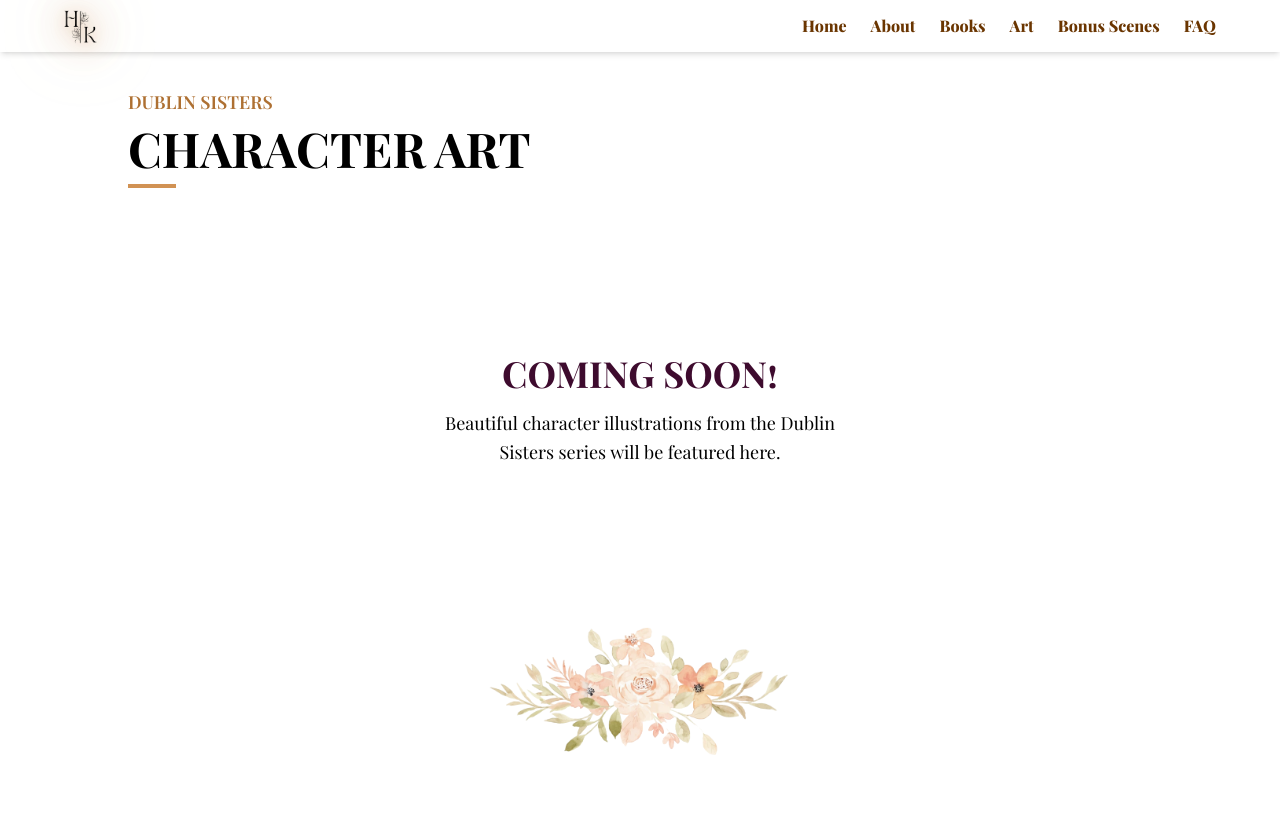
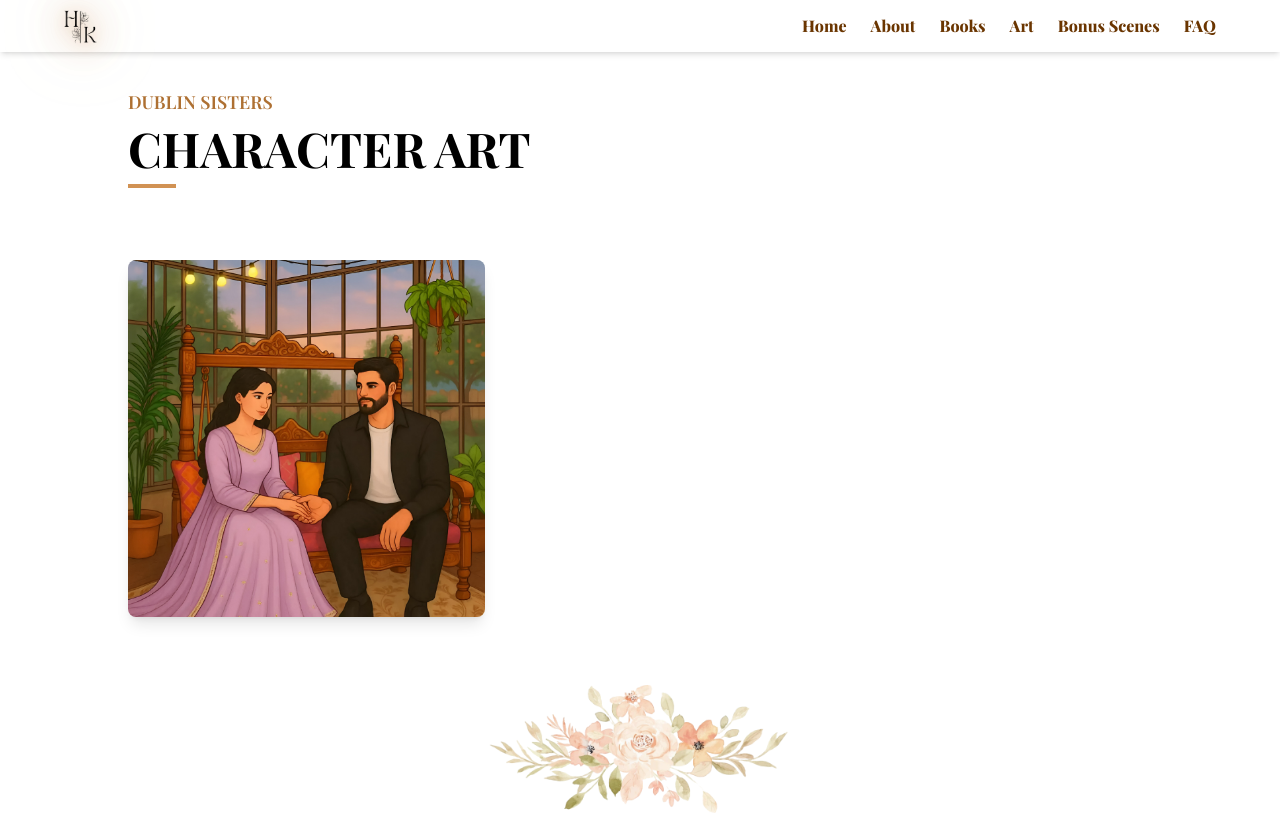
Before and after one commit to suhamirza/author-landing-page, a React (Vite) app: page /art in a window 1280 px wide. Shown: the top 813 px of the page. Built offline with nearby package versions, Linux system fonts and the light colour scheme; a web font is replaced by a local one.

Commit message:
added char art

```diff
--- a/src/components/Art.tsx
+++ b/src/components/Art.tsx
@@ -1,8 +1,29 @@
-import React from 'react';
+import React, { useState } from 'react';
 import FadeContent from './Animations/FadeContent/FadeContent';
 import Divider from './Divider';
+import charArt1 from '../assets/images/charart1.webp';
 
 const Art: React.FC = () => {
+  const [lightboxOpen, setLightboxOpen] = useState(false);
+  const [selectedImage, setSelectedImage] = useState<string | null>(null);
+
+  const characterArtImages = [
+    {
+      src: charArt1,
+      title: "Nawal & Salman",
+      description: "Nawal & Salman, featured in Facing Fate & Forgiving you, seated on the jhoola"
+    }
+  ];
+
+  const openLightbox = (imageSrc: string) => {
+    setSelectedImage(imageSrc);
+    setLightboxOpen(true);
+  };
+
+  const closeLightbox = () => {
+    setLightboxOpen(false);
+    setSelectedImage(null);
+  };
   return (
     <div className="w-full min-h-screen bg-white">
       {/* Character Art Section */}
@@ -24,16 +45,35 @@ const Art: React.FC = () => {
             </div>
           </FadeContent>
 
-          {/* Coming Soon Content */}
+          {/* Character Art Gallery */}
           <FadeContent duration={800} delay={400} blur={false}>
-            <div className="flex justify-center items-center min-h-[300px]">
-              <div className="text-center">
-                <h3 className="font-display font-bold text-dark-purple text-2xl sm:text-3xl lg:text-4xl mb-4">
-                  COMING SOON!
-                </h3>
-                <p className="font-serif text-black text-base sm:text-lg leading-relaxed max-w-md mx-auto">
-                  Beautiful character illustrations from the Dublin Sisters series will be featured here.
-                </p>
+            <div className="max-w-6xl mx-auto lg:ml-16 xl:ml-24">
+              <div className="grid grid-cols-1 md:grid-cols-2 lg:grid-cols-3 gap-6">
+                {characterArtImages.map((image) => (
+                  <button
+                    key={`character-art-${image.title.replace(/\s+/g, '-').toLowerCase()}`}
+                    className="group cursor-pointer overflow-hidden rounded-lg shadow-lg hover:shadow-xl transition-all duration-300 transform hover:scale-105 focus:outline-none focus:ring-2 focus:ring-gold"
+                    onClick={() => openLightbox(image.src)}
+                  >
+                    <div className="relative">
+                      <img
+                        src={image.src}
+                        alt={image.title}
+                        className="w-full h-auto object-cover transition-transform duration-300 group-hover:scale-110"
+                      />
+                      <div className="absolute inset-0 bg-gradient-to-t from-black/50 via-transparent to-transparent opacity-100 md:opacity-0 md:group-hover:opacity-100 transition-opacity duration-300">
+                        <div className="absolute bottom-4 left-4 right-4">
+                          <h3 className="font-display font-bold text-white text-base md:text-lg mb-1">
+                            {image.title}
+                          </h3>
+                          <p className="font-serif text-white/90 text-xs md:text-sm">
+                            {image.description}
+                          </p>
+                        </div>
+                      </div>
+                    </div>
+                  </button>
+                ))}
               </div>
             </div>
           </FadeContent>
@@ -74,6 +114,42 @@ const Art: React.FC = () => {
           </FadeContent>
         </div>
       </section>
+
+      {/* Lightbox Modal */}
+      {lightboxOpen && (
+        <button
+          className="fixed inset-0 bg-black/90 z-50 flex items-center justify-center p-4 border-none cursor-pointer"
+          onClick={closeLightbox}
+          onKeyDown={(e) => {
+            if (e.key === 'Escape') {
+              closeLightbox();
+            }
+          }}
+          aria-label="Close lightbox"
+        >
+          <div className="relative max-w-4xl max-h-full">
+            <button
+              onClick={(e) => {
+                e.stopPropagation();
+                closeLightbox();
+              }}
+              className="absolute top-4 right-4 text-white hover:text-gold transition-colors duration-300 z-10"
+              aria-label="Close lightbox"
+            >
+              <svg className="w-8 h-8" fill="none" viewBox="0 0 24 24" stroke="currentColor">
+                <path strokeLinecap="round" strokeLinejoin="round" strokeWidth={2} d="M6 18L18 6M6 6l12 12" />
+              </svg>
+            </button>
+            {selectedImage && (
+              <img
+                src={selectedImage}
+                alt="Character Art"
+                className="max-w-full max-h-full object-contain rounded-lg"
+              />
+            )}
+          </div>
+        </button>
+      )}
     </div>
   );
 };
```
Also changed, not shown: src/assets/images/charart1.webp (added).
